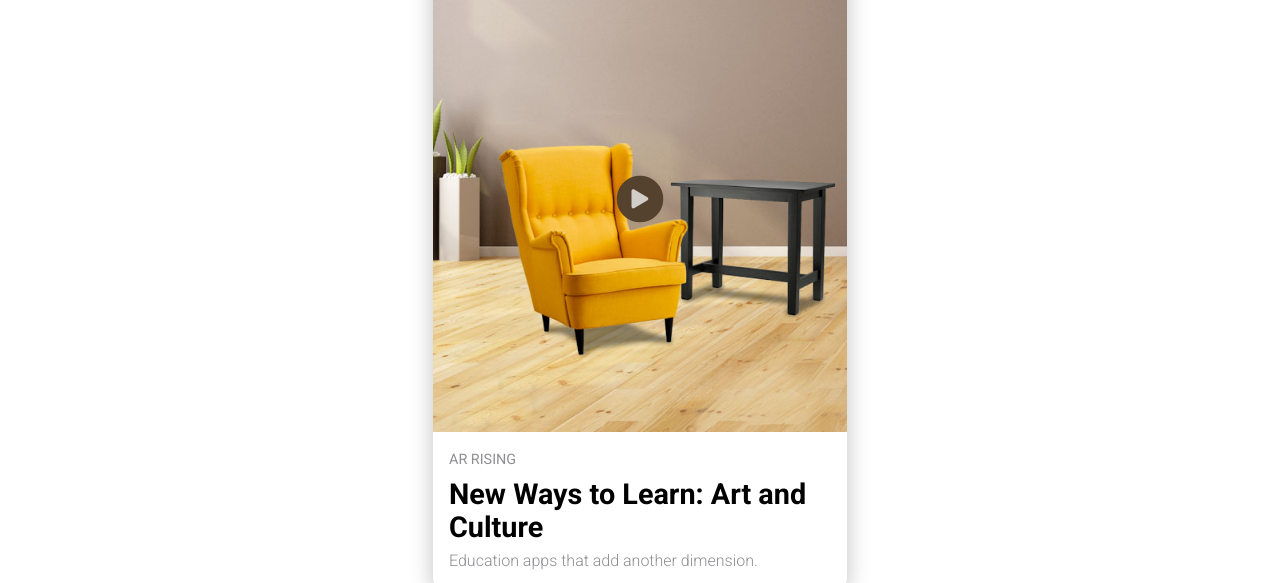
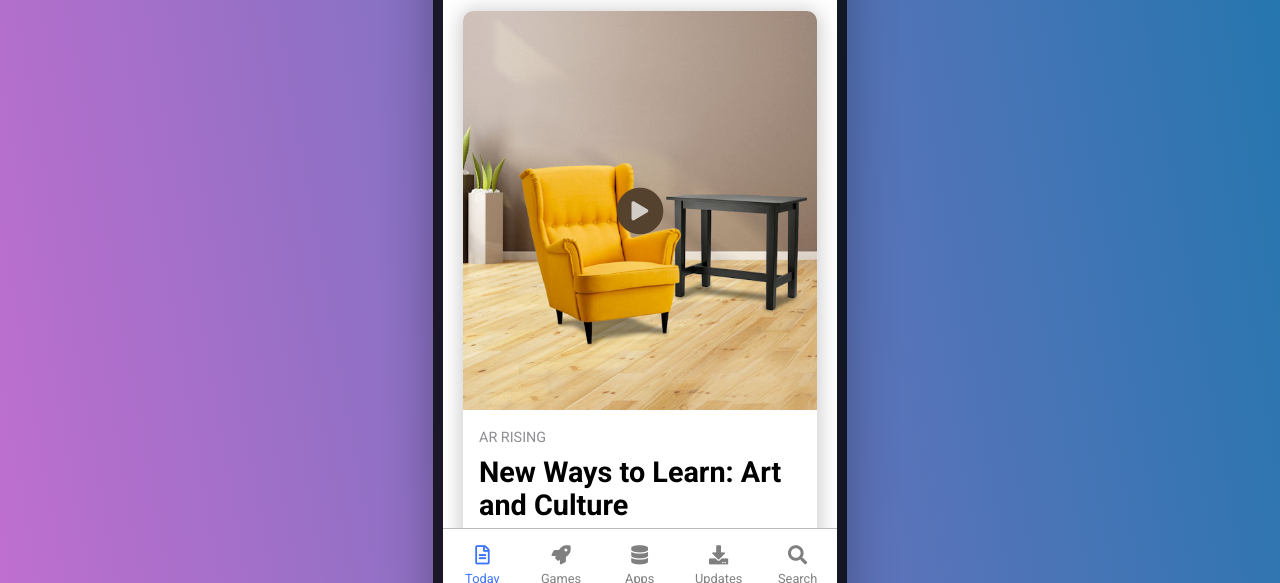
Before and after one commit to kenold/appstore, a website: page index.html in a window 1280 px wide. Shown: the part 135-718 px from the top of the page. Drawn offline with nearby package versions, Linux system fonts and the light colour scheme.

Commit message:
add footer

```diff
--- a/index.html
+++ b/index.html
@@ -13,8 +13,8 @@
 
 <body>
 
-    <div class="container">
-        <main>
+    <div class="wrapper">
+        <main class="content">
             <section class="date profile">
                 <header>
                     <h5 class="date-sub"></h5>
@@ -226,6 +226,28 @@
                 <!-- /.box -->
             </section>
         </main>
+        <footer class="footer">
+            <a href="#" class="active">
+                <i class="far fa-file-alt"></i>
+                Today
+            </a>
+            <a href="#">
+                <i class="fas fa-rocket"></i>
+                Games
+            </a>
+            <a href="">
+                <i class="fas fa-database"></i>
+                Apps
+            </a>
+            <a href="#">
+                <i class="fas fa-download"></i>
+                Updates
+            </a>
+            <a href="#">
+                <i class="fas fa-search"></i>
+                Search
+            </a>
+        </footer>
     </div>
     <!-- /.container -->
 
--- a/src/scss/main.scss
+++ b/src/scss/main.scss
@@ -2,16 +2,56 @@
 @import "partials/colors";
 @import "helpers/mixins";
 $ff: 'Roboto', sans-serif;
+html {
+  box-sizing: border-box;
+}
+
+*, *:before, *:after {
+  box-sizing: inherit;
+}
 body {
-    padding: 1.5rem;
+    margin: 0;
     font-family: $ff;
     font-weight: 400;
     font-size: 1rem;
+    background-image: linear-gradient(260deg, #2376ae 0%, #c16ecf 100%);
 }
 
-.container {
+a {
+    text-decoration: none;
+}
+
+ul {
+    list-style-type: none;
+    margin: 0;
+    padding: 0;
+}
+
+.wrapper {
+    display: flex;
+    flex-direction: column;
     max-width: 414px;
-    margin: 0 auto;
+    height: 96vh;
+
+    margin: 5vh auto 5vh auto;
+    border: 10px solid rgba(0,0,0,0.8);
+    border-bottom-width: 70px;
+    @include border-radius();
+    box-shadow: 0 0 50px  rgba(0,0,0,0.3);
+}
+
+.wrapper > * {
+    // grow shrink basis
+    flex: 1 1 auto;
+}
+
+// turn on scroll for for content
+main.content {
+    background: #fff;
+    box-shadow:inset 0 5px 0 rgba(0,0,0,0.1);
+    padding: 20px;
+    overflow-y: scroll;
+    -webkit-overflow-scrolling: touch;
 }
 
 section {
@@ -249,3 +289,24 @@ aside {
         width: 30px;
     }
 }
+
+.footer {
+    display: flex;
+    border-top:1px solid #bbb;
+    a {
+        flex: 1;
+        text-align: center;
+        padding: 1rem;
+        background: #fff;
+        color: rgba(0,0,0,0.5);
+        font-size: .8rem;
+        &.active {
+            color: #3C73FD;
+        }
+    }
+    i {
+        display: block;
+        padding-bottom: .5rem;
+        font-size: 1.2rem;
+    }
+}
```
Also changed, not shown: dist/css/main.css.
